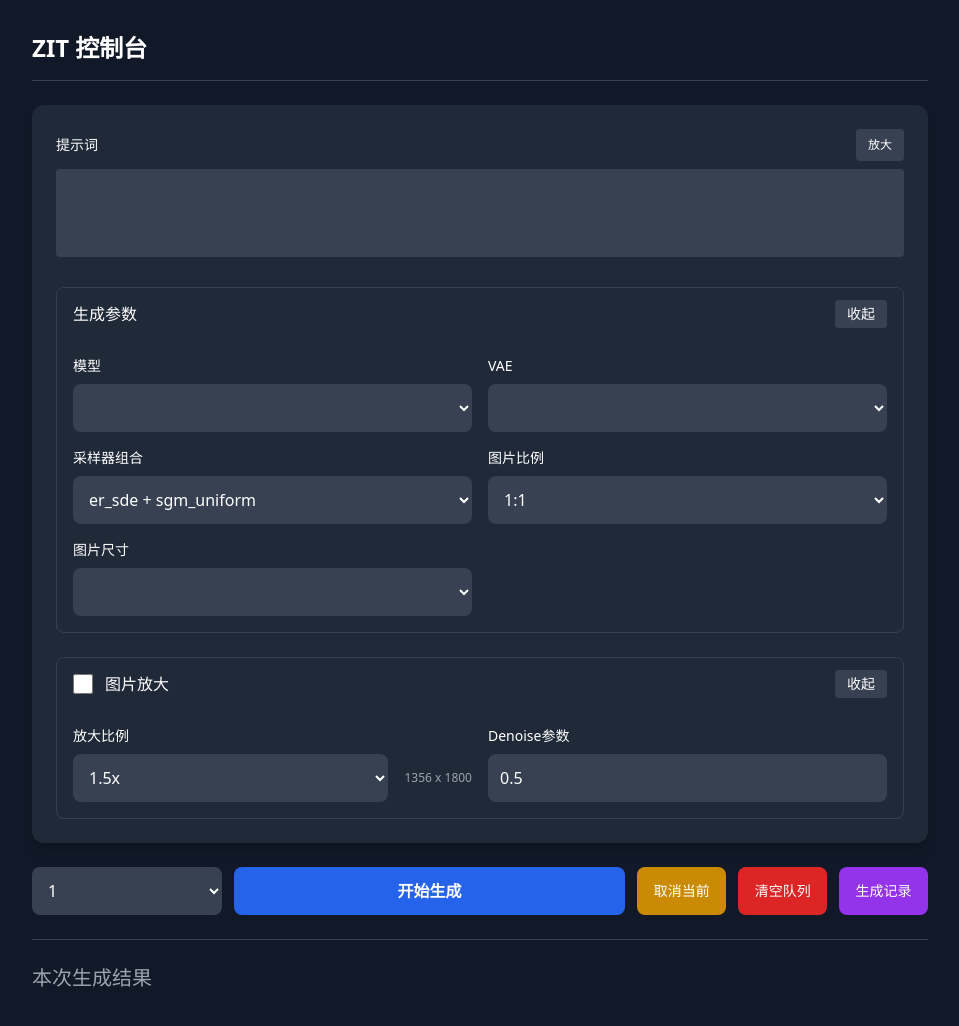
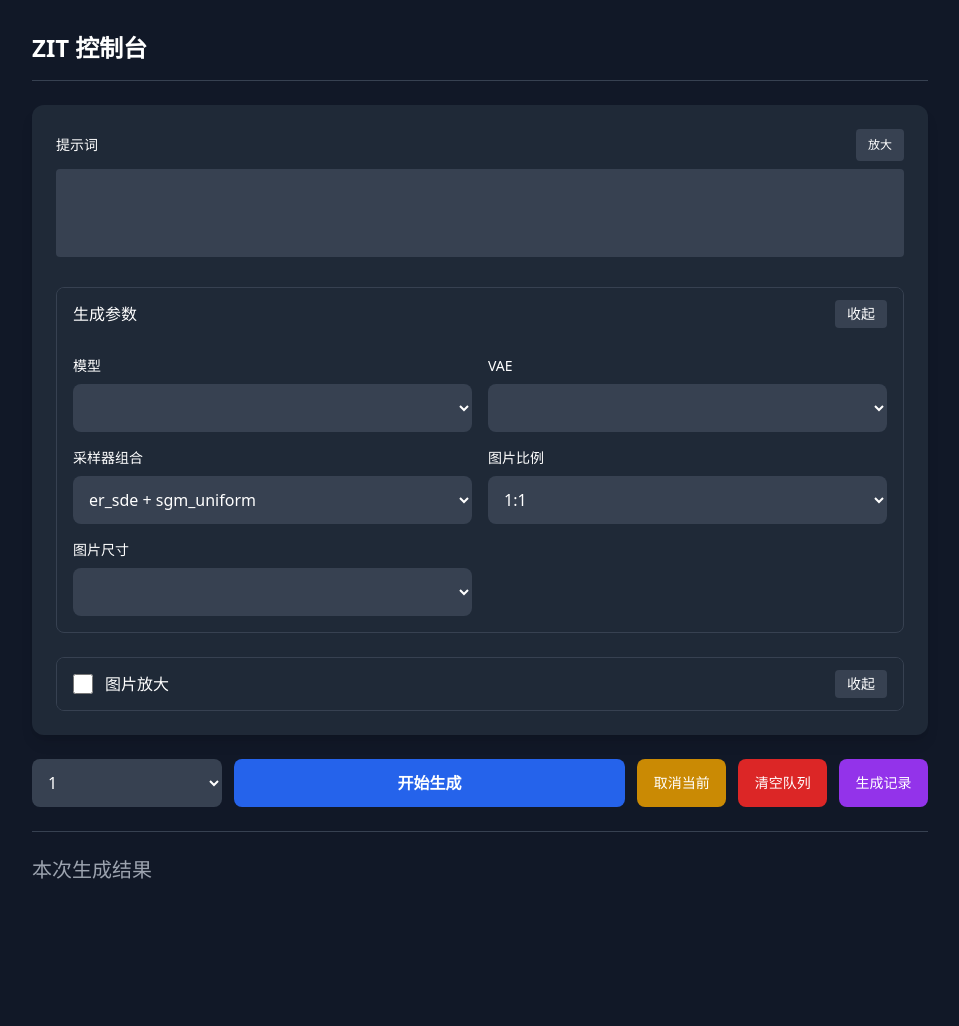
Before and after one commit to BarnettZhou/comfyui-easy-use, a plain HTML site: page comfyui-easy-gen.html in a window 1280 px wide. Shown: the whole page, without its empty margins (160-1119 px from the left). After the commit the page ends 932 px from the top, so only its background shows below. Drawn offline with nearby package versions, Linux system fonts and the light colour scheme; no server answers.

Commit message:
图片放大模块默认关闭

```diff
--- a/comfyui-easy-gen.html
+++ b/comfyui-easy-gen.html
@@ -86,8 +86,8 @@
                     <button id="upscaleToggleBtn" class="text-sm bg-gray-700 px-3 py-1 rounded hover:bg-gray-600" onclick="toggleUpscaleContainer()">收起</button>
                 </div>
 
-                <div id="upscaleContent" class="p-4">
-                    <div class="grid grid-cols-2 gap-4">
+                <div id="upscaleContent" class="p-4" style="display: none;">
+                    <div class="grid sm:grid-cols-2 gap-4">
                         <div>
                             <label class="block mb-2 text-sm font-medium">放大比例</label>
                             <div class="flex items-center space-x-4">
```
